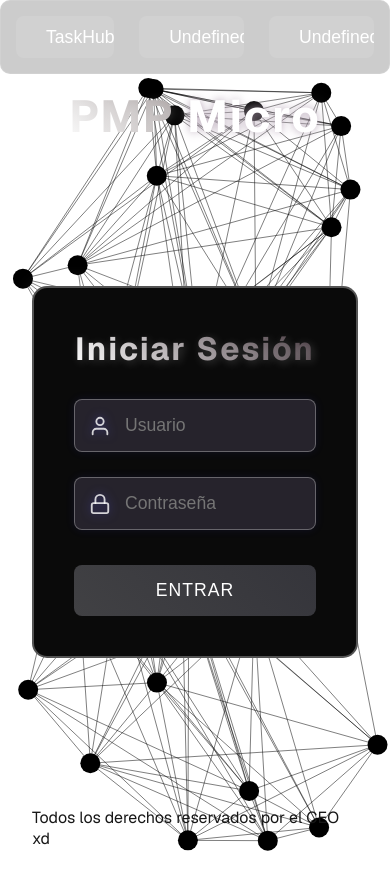
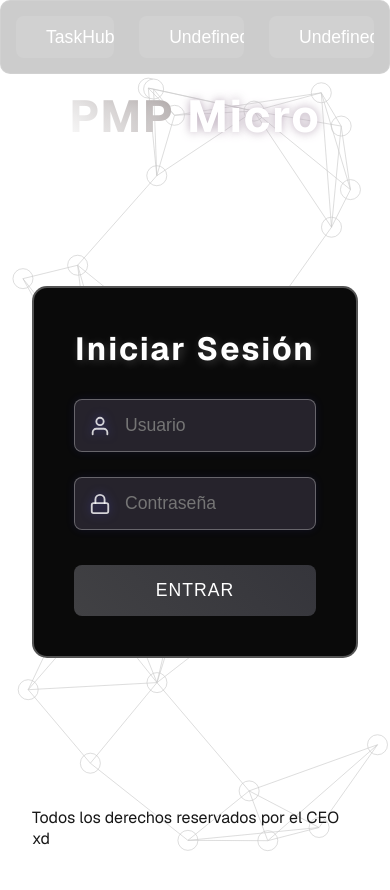
Before and after one commit to microproyects/pmp-web, a Next.js app: page / in a window 390 px wide. Shown: the top 890 px of the page. Built offline with nearby package versions, Linux system fonts and the light colour scheme.

Commit message:
Se modificado el fondo agregando mas color, mejorando estilos proximamente se mejorara el responsive

```diff
--- a/src/app/components/Bola.tsx
+++ b/src/app/components/Bola.tsx
@@ -8,6 +8,7 @@ class Bola {
     dirX: number;
     dirY: number;
     velocidad: number;
+    color: string;
 
     constructor(x: number, y: number) {
         this.x = x;
@@ -16,12 +17,16 @@ class Bola {
         this.dirX = (Math.random() * 2) - 1; // Dirección aleatoria en X
         this.dirY = (Math.random() * 2) - 1; // Dirección aleatoria en Y
         this.velocidad = 5;
+
+        this.color = `white`;
     }
 
     dibujar(ctx: CanvasRenderingContext2D) {
         ctx.beginPath();
         ctx.arc(this.x, this.y, this.radio, 0, Math.PI * 2);
+        ctx.fillStyle = this.color;
         ctx.fill();
+        ctx.stroke();
         ctx.closePath();
     }
 
@@ -62,7 +67,6 @@ const CanvasComponent: React.FC = () => {
 
         function animar() {
             if (!canvas || !ctx) return; // Verifica que canvas y ctx no sean null
-
             ctx.clearRect(0, 0, canvas.width, canvas.height); // Limpia el canvas
 
             bolas.forEach(bola => {
@@ -76,12 +80,11 @@ const CanvasComponent: React.FC = () => {
                     const dx = bolas[j].x - bolas[i].x;
                     const dy = bolas[j].y - bolas[i].y;
                     const dist = Math.sqrt(dx ** 2 + dy ** 2);
-
-                    if (dist < 300) { // Cambia este valor para ajustar la distancia de conexión
+                    if (dist < 160) { // Cambia este valor para ajustar la distancia de conexión
                         ctx.beginPath();
                         ctx.moveTo(bolas[i].x, bolas[i].y);
                         ctx.lineTo(bolas[j].x, bolas[j].y);
-                        ctx.strokeStyle = 'rgba(0, 0, 0, 0.5)'; // Color de la línea
+                        ctx.strokeStyle = 'rgba(202, 202, 202, 0.63)'; // Color de la línea
                         ctx.stroke();
                         ctx.closePath();
                     }
--- a/src/app/page.module.css
+++ b/src/app/page.module.css
@@ -134,7 +134,7 @@ a.secondary {
 .menu h2 {
   margin-bottom: 30px;
   font-size: 2rem;
-  background: linear-gradient(45deg, #fff, #3f3138);
+  background: linear-gradient(45deg, #fff, #ffffff);
   -webkit-background-clip: text;
   background-clip: text;
   color: transparent;
```
